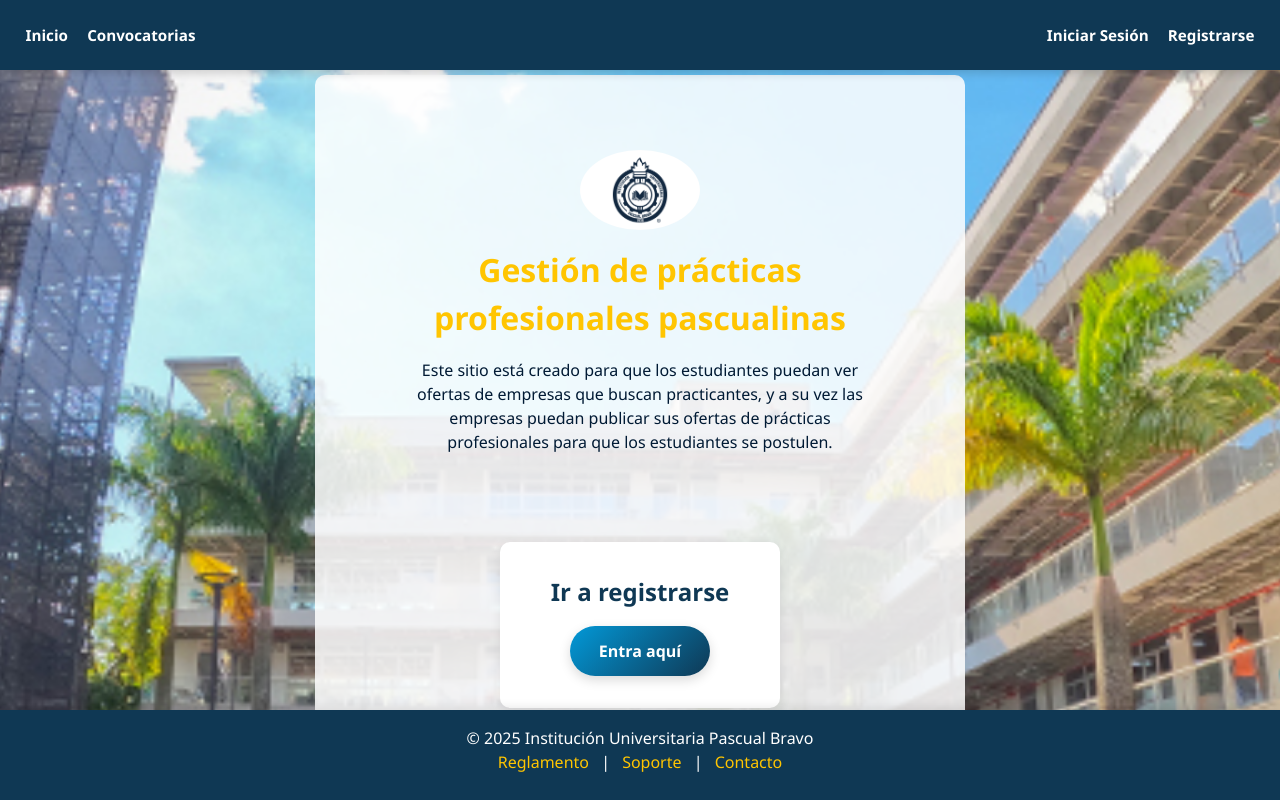
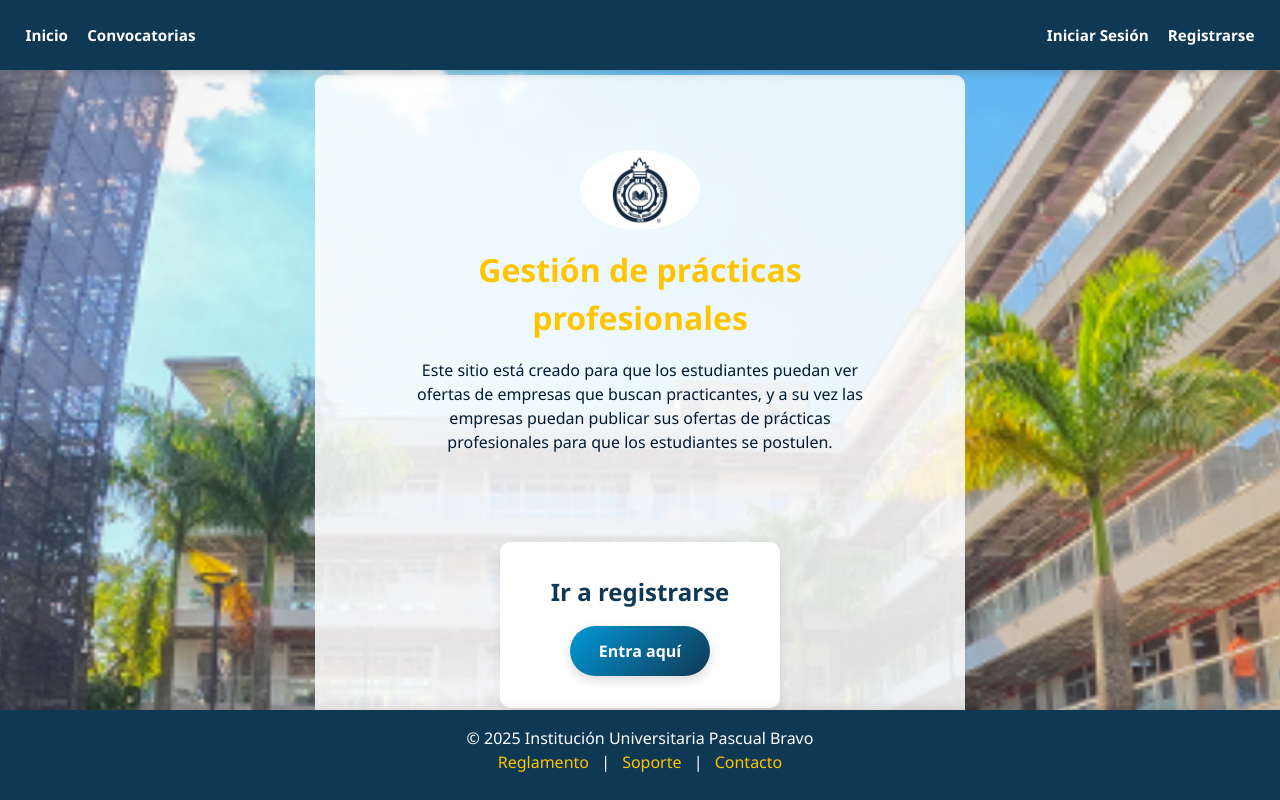
Before and after one commit to Yes-ID33/IngenieriaDeSoftwareGrupo2, a React (Vite) app in the folder client/: page / in a window 1280 px wide. Built offline with nearby package versions, Linux system fonts and the light colour scheme.

Commit message:
Creacion de formularios segun el tipo de usuario

```diff
--- a/client/src/pages/PaginaInicial.jsx
+++ b/client/src/pages/PaginaInicial.jsx
@@ -16,7 +16,7 @@
         className={styles.firstpagesImg}
       />
       <h1 className={styles.firstpagesTitle}>
-        Gestión de prácticas profesionales pascualinas
+        Gestión de prácticas profesionales
       </h1>
       <p>
         Este sitio está creado para que los estudiantes puedan ver ofertas de
```
Also changed, not shown: 1 other file (tests, documents, lock files or other folders).
